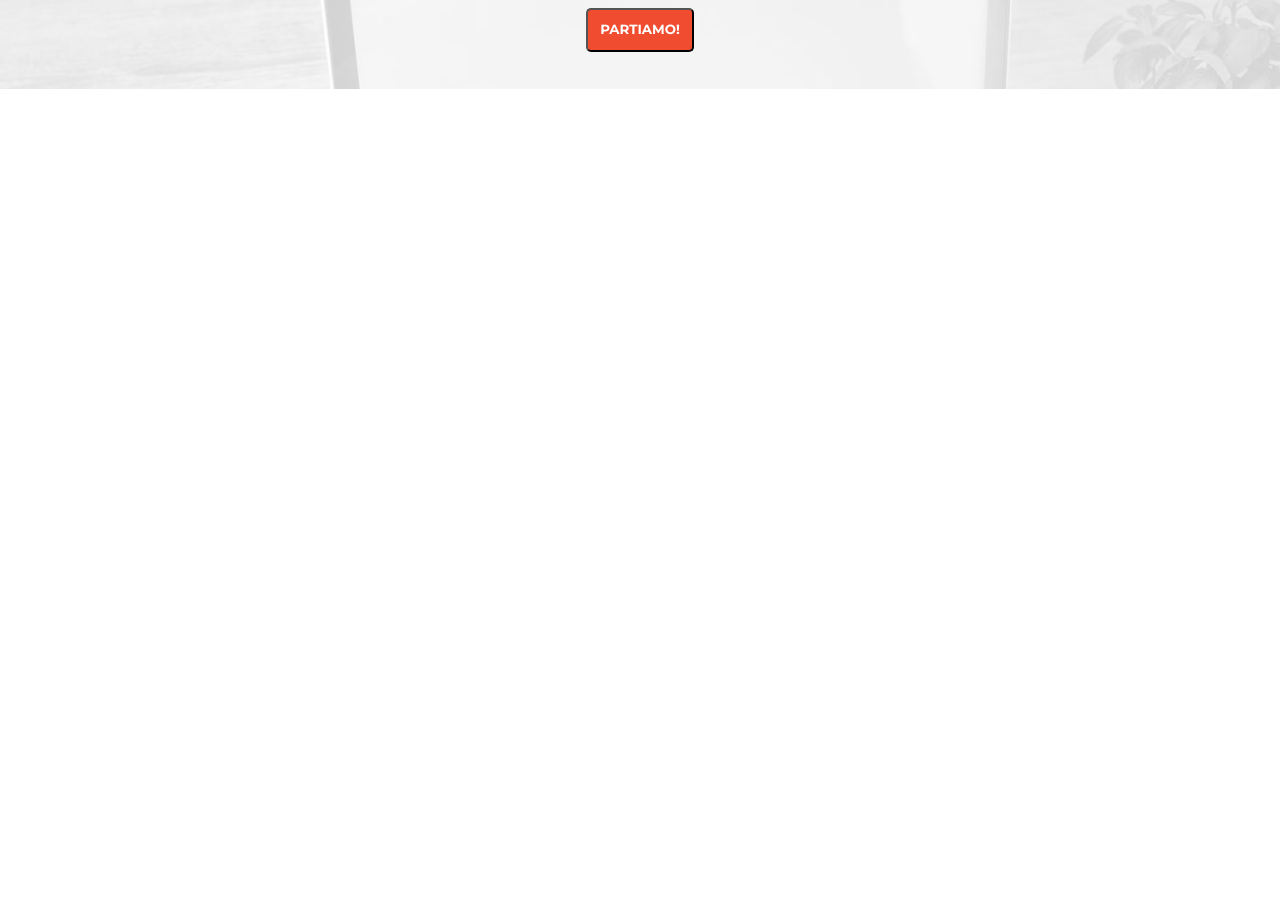
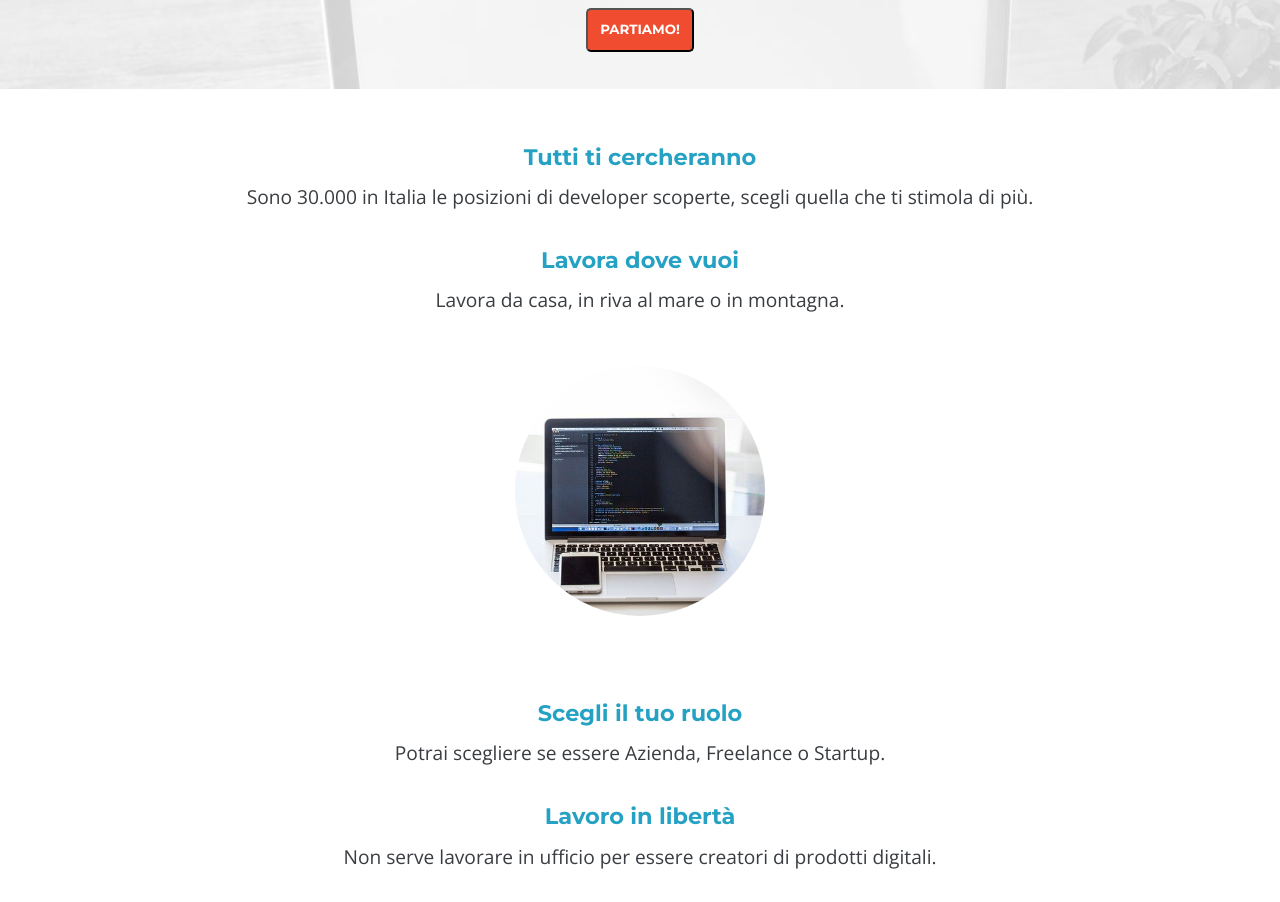
Before and after one commit to vitod-ag/UNIT-1, a plain HTML site: page HTML_&_CSS_1/S1L5 - Progetto settimanale/S1-L5/Esercizio/index.html in a window 1280 px wide. Shown: the part 313-1215 px from the top of the page. Before the commit the page ends 800 px from the top, so only its background shows below. Drawn offline with nearby package versions, Linux system fonts and the light colour scheme.

Commit message:
section_1 messa nel progetto

```diff
--- a/HTML_&_CSS_1/S1L5 - Progetto settimanale/S1-L5/Esercizio/css/style.css
+++ b/HTML_&_CSS_1/S1L5 - Progetto settimanale/S1-L5/Esercizio/css/style.css
@@ -67,7 +67,78 @@ header .intestation_text .text button{
 
 /* MAIN */
 
+
 /* SECTION_1 */
+
+.section_1 .primo_paragrafo h3{
+    margin-top: 50px;
+    margin-bottom: 5px;
+    color: #25a2c3;
+    font-family: 'Montserrat', sans-serif;
+
+}
+
+.section_1 .primo_paragrafo p{
+    margin-top: 5px;
+    margin-bottom: 30px;
+    padding-left: 60px;
+    padding-right: 60px;
+
+}
+
+.section_1 .secondo_paragrafo h3{
+    margin-top: 20px;
+    margin-bottom: 5px;
+    color: #25a2c3;
+    font-family: 'Montserrat', sans-serif;
+}
+
+.section_1 .secondo_paragrafo p{
+    margin-top: 5px;
+    margin-bottom: 30px;
+    padding-left: 60px;
+    padding-right: 60px;
+}
+
+.circle_pic img{
+    width: 250px;
+    height: 250px;
+    border-radius: 50%;
+    overflow: hidden;
+}
+
+.section_1 .terzo_paragrafo h3{
+    margin-top: 50px;
+    margin-bottom: 5px;
+    color: #25a2c3;
+    font-family: 'Montserrat', sans-serif;
+
+}
+
+.section_1 .terzo_paragrafo p{
+    margin-top: 5px;
+    margin-bottom: 30px;
+    padding-left: 60px;
+    padding-right: 60px;
+
+}
+
+.section_1 .quarto_paragrafo h3{
+    margin-top: 20px;
+    margin-bottom: 5px;
+    color: #25a2c3;
+    font-family: 'Montserrat', sans-serif;
+}
+
+.section_1 .quarto_paragrafo p{
+    margin-top: 5px;
+    margin-bottom: 30px;
+    padding-left: 85px;
+    padding-right: 85px;
+}
+
+
+
 
 /* ASIDE */
 
--- a/HTML_&_CSS_1/S1L5 - Progetto settimanale/S1-L5/Esercizio/index.html
+++ b/HTML_&_CSS_1/S1L5 - Progetto settimanale/S1-L5/Esercizio/index.html
@@ -50,6 +50,31 @@
             <section>
                 <div class="section_1">
 
+                    <div class="primo_paragrafo">
+                        <h3>Tutti ti cercheranno</h3>
+                        <p>Sono 30.000 in Italia le posizioni di developer scoperte, scegli quella che ti stimola di più.</p>
+                    </div>
+
+                    <div class="secondo_paragrafo">
+                        <h3>Lavora dove vuoi</h3>
+                        <p>Lavora da casa, in riva al mare o in montagna.</p>
+                    </div>
+
+                    <div class="circle_pic">
+                        <img src="../Esercizio/images/notebook.jpg">
+                    </div>
+
+                    <div class="terzo_paragrafo">
+                        <h3>Scegli il tuo ruolo</h3>
+                        <p>Potrai scegliere se essere Azienda, Freelance o Startup.</p>
+                    </div>
+
+                    <div class="quarto_paragrafo">
+                        <h3>Lavoro in libertà</h3>
+                        <p>Non serve lavorare in ufficio per essere creatori di prodotti digitali.</p>
+                    </div>
+
+
                 </div>
             </section>
 
```
